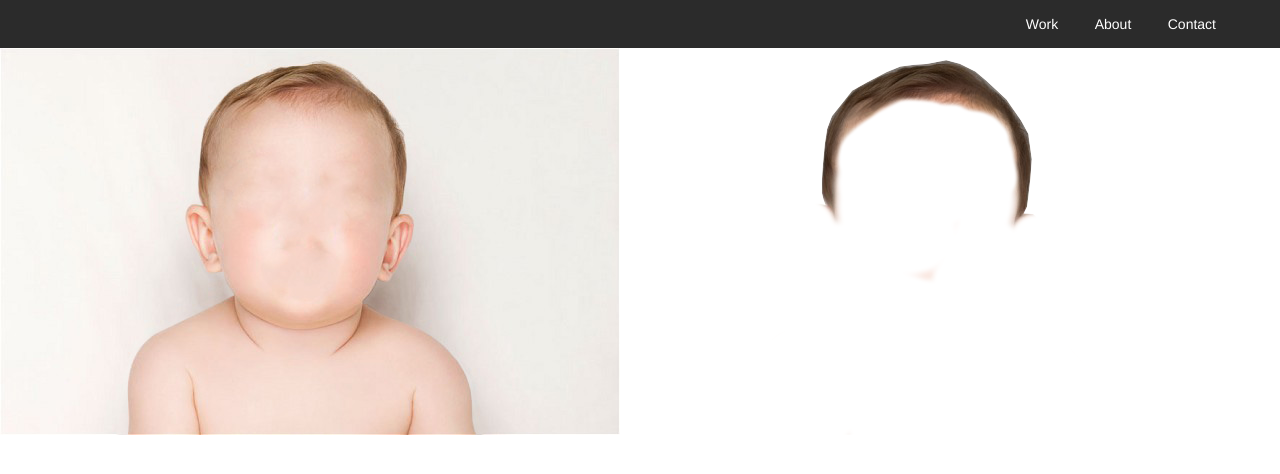
After one commit to sunnyfeijen/VPRO, a PHP site: page /index2.html in a window 1280 px wide. The commit adds this page. Shown: the top 474 px of the page. Run offline with PHP 8.4, Linux system fonts and the light colour scheme.

Commit message:
version 2

```diff
--- /dev/null
+++ b/index2.html
@@ -0,0 +1,36 @@
+<!DOCTYPE html>
+<html lang="nl">
+
+<head>
+      <meta charset="UTF-8"/>
+      <meta name="viewport" content="width=device-width, initial-scale=1, maximum-scale=1, user-scalable=0">
+      <title>Genetechs</title>
+      <link rel="shortcut icon" type='image/png' href="img/favicon.ico">
+      <link rel="stylesheet" type="text/css" href="style.css"/>
+
+</head>
+
+<body>
+
+  <header>
+    <nav class="">
+      <ul>
+        <li><a href="index.php" data-target="work">Work</a></li>
+        <li><a href="about.php" data-target="about">About</a></li>
+        <li><a href="contact.php" data-target="contact">Contact</a></li>
+      </ul>
+    </nav>
+  </header>
+
+    <section id="images">
+
+        <img src="img/white/baby_1.jpg">
+        <img src="img/white/hair_1.png"/>
+
+        <section class="grid">
+
+        </section>
+
+	</section>
+    </body>
+</html>
--- a/style.css
+++ b/style.css
@@ -8,6 +8,8 @@ body
     font-family: 'Helvetica Neue', Helvetica, Arial, sans-serif;
     padding: 0;
     margin: 0;
+    width: 100%;
+    height: 100%;
 }
 
 
@@ -60,11 +62,15 @@ nav ul li a
     padding-bottom: 1.1em;
 }
 
+.images{
+    width: 50%;
+}
+
 .specs{
     position: relative;
 }
 
-.specs img{
+.hair, .eyes, .nose, .mouth{
     position: absolute;
     top: 0;
     left: 0;
```
Also changed, not shown: index.html (+5 -5 lines), img/white/nose_1.png, img/white/nose_2.png (added).
